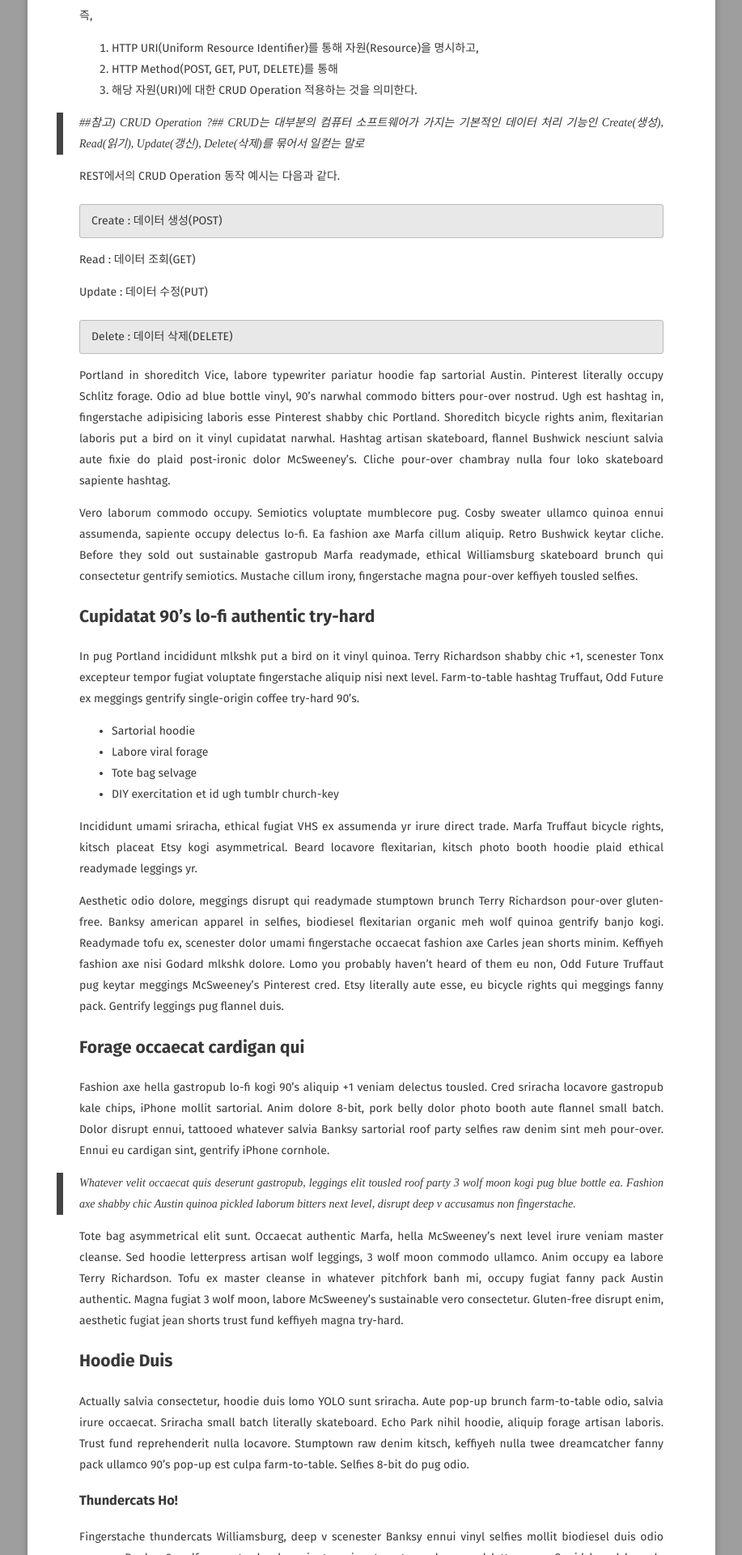
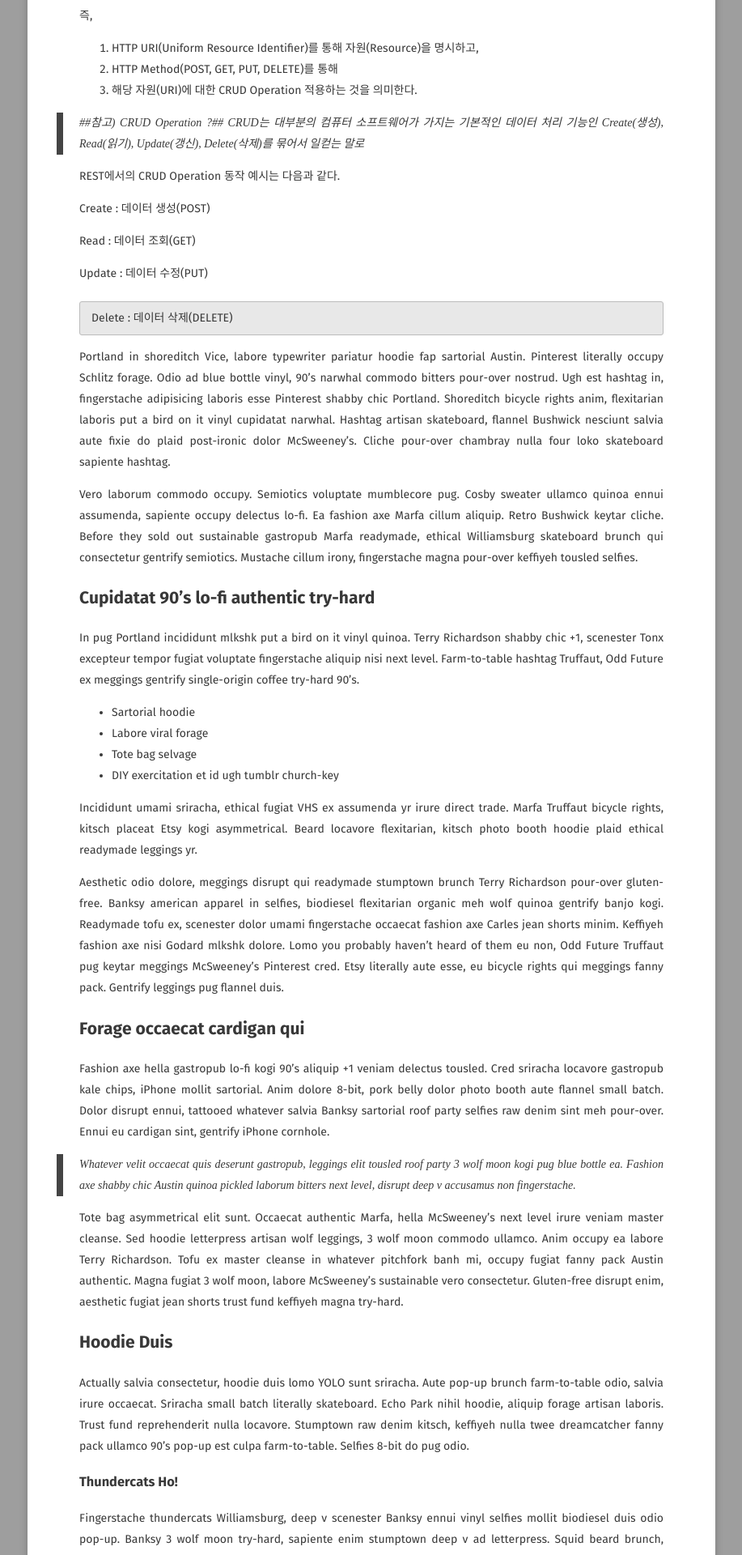
Before and after one commit to GayeonYoon/GayeonYoon.github.io, a Jekyll site: the page built from _posts/2021-07-04-RESTAPI-POST_1.md, in a window 1280 px wide. Shown: the part 529-2449 px from the top of the page at 81% size, without its empty margins (181-1098 px from the left). Built offline with Jekyll 4.4.1, drawn with Linux system fonts in a browser that asks for light colours; some web fonts are replaced; comment, search, counter and statistics services are not loaded.

Commit message:
Update 2021-07-04-RESTAPI-POST_1.md

```diff
--- a/_posts/2021-07-04-RESTAPI-POST_1.md
+++ b/_posts/2021-07-04-RESTAPI-POST_1.md
@@ -24,7 +24,7 @@ CRUD는 대부분의 컴퓨터 소프트웨어가 가지는 기본적인 데이
 
 REST에서의 CRUD Operation 동작 예시는 다음과 같다.
 
-{: .notice}
+
 Create : 데이터 생성(POST)
 
 Read : 데이터 조회(GET)
```
